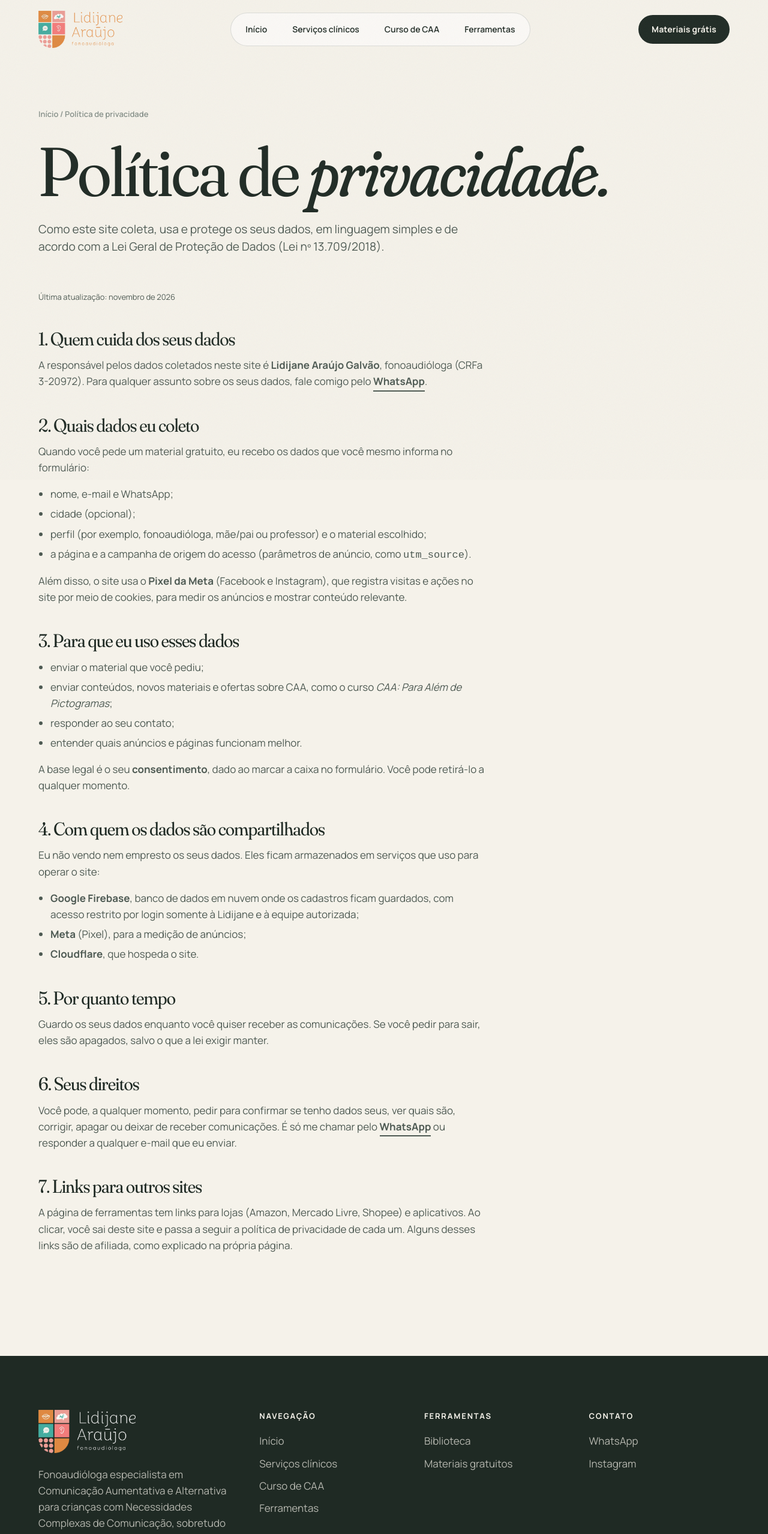
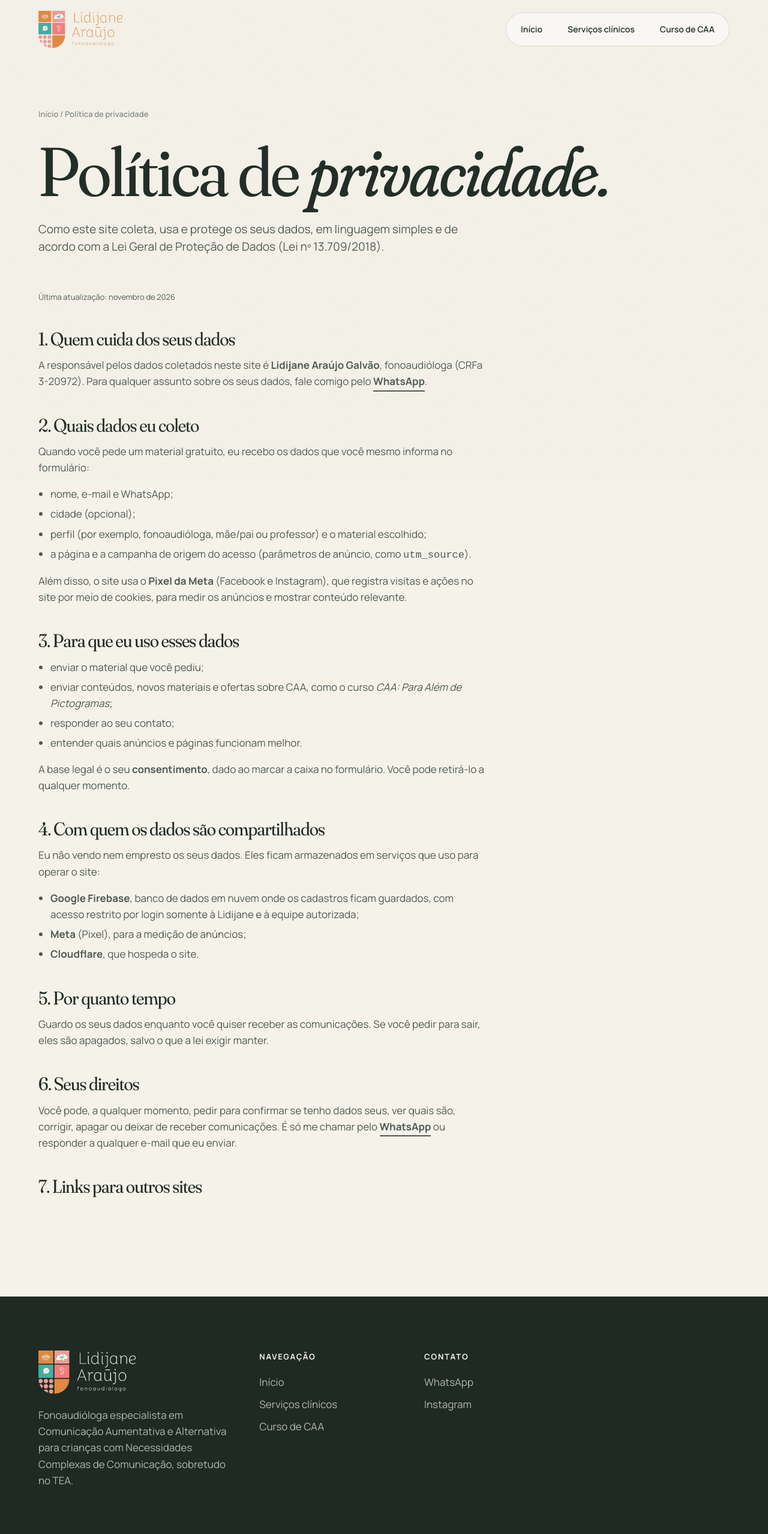
Before and after one commit to felipemassonp-source/Lidijane, a plain HTML site: page privacidade.html in a window 1280 px wide. Shown: the top 2558 px of the page at 60% size. Drawn offline with Linux system fonts and the light colour scheme.

Commit message:
chore: ocultar temporariamente a pagina de ferramentas
Links de navegacao, rodape e card da home comentados com o marcador
OCULTO-TEMP-FERRAMENTAS. /ferramentas redireciona (302) para a home e
recebe noindex ate os links de afiliada estarem configurados.
O arquivo ferramentas.html foi mantido intacto.

Co-Authored-By: Claude Opus 5.5 <noreply@anthropic.com>

```diff
--- a/privacidade.html
+++ b/privacidade.html
@@ -50,9 +50,9 @@
       <li><a href="index.html">Início</a></li>
       <li><a href="servicos.html">Serviços clínicos</a></li>
       <li><a href="curso.html">Curso de CAA</a></li>
-      <li><a href="ferramentas.html">Ferramentas</a></li>
+      <!-- OCULTO-TEMP-FERRAMENTAS: <li><a href="ferramentas.html">Ferramentas</a></li> -->
     </ul>
-    <a href="ferramentas.html#captura" class="btn nav__cta" data-magnetic>Materiais grátis</a>
+    <!-- OCULTO-TEMP-FERRAMENTAS: <a href="ferramentas.html#captura" class="btn nav__cta" data-magnetic>Materiais grátis</a> -->
     <button class="nav__burger" aria-label="Abrir menu" aria-expanded="false"><span></span><span></span></button>
   </header>
   <div class="mobile-menu">
@@ -60,10 +60,10 @@
       <li><a class="big" href="index.html">Início</a></li>
       <li><a class="big" href="servicos.html">Serviços <em>clínicos</em></a></li>
       <li><a class="big" href="curso.html">Curso <em>de CAA</em></a></li>
-      <li><a class="big" href="ferramentas.html">Ferramentas</a></li>
+      <!-- OCULTO-TEMP-FERRAMENTAS: <li><a class="big" href="ferramentas.html">Ferramentas</a></li> -->
     </ul>
     <div class="mobile-menu__foot">
-      <a href="ferramentas.html#captura" class="btn btn--coral">Receber materiais grátis</a>
+      <!-- OCULTO-TEMP-FERRAMENTAS: <a href="ferramentas.html#captura" class="btn btn--coral">Receber materiais grátis</a> -->
       <a href="https://instagram.com/lidijanearaujofono" target="_blank" rel="noopener" class="link-u" style="justify-self:center">@lidijanearaujofono</a>
     </div>
   </div>
@@ -119,7 +119,7 @@
           <p>Você pode, a qualquer momento, pedir para confirmar se tenho dados seus, ver quais são, corrigir, apagar ou deixar de receber comunicações. É só me chamar pelo <a href="#" data-wa="os meus dados pessoais (privacidade)" class="link-u">WhatsApp</a> ou responder a qualquer e-mail que eu enviar.</p>
 
           <h2>7. Links para outros sites</h2>
-          <p>A página de ferramentas tem links para lojas (Amazon, Mercado Livre, Shopee) e aplicativos. Ao clicar, você sai deste site e passa a seguir a política de privacidade de cada um. Alguns desses links são de afiliada, como explicado na própria página.</p>
+          <!-- OCULTO-TEMP-FERRAMENTAS: <p>A página de ferramentas tem links para lojas (Amazon, Mercado Livre, Shopee) e aplicativos. Ao clicar, você sai deste site e passa a seguir a política de privacidade de cada um. Alguns desses links são de afiliada, como explicado na própria página.</p> -->
         </article>
       </div>
     </section>
@@ -132,8 +132,8 @@
           <a href="index.html" class="brand"><img class="brand__logo" src="assets/img/logo-lidijane-branco.webp" loading="lazy" decoding="async" alt="Lidijane Araújo · Fonoaudióloga" width="1421" height="631"></a>
           <p style="margin-top:22px;max-width:34ch">Fonoaudióloga especialista em Comunicação Aumentativa e Alternativa para crianças com Necessidades Complexas de Comunicação, sobretudo no TEA.</p>
         </div>
-        <div><h3 class="footer__h">Navegação</h3><ul><li><a href="index.html">Início</a></li><li><a href="servicos.html">Serviços clínicos</a></li><li><a href="curso.html">Curso de CAA</a></li><li><a href="ferramentas.html">Ferramentas</a></li></ul></div>
-        <div><h3 class="footer__h">Ferramentas</h3><ul><li><a href="ferramentas.html#biblioteca">Biblioteca</a></li><li><a href="ferramentas.html#captura">Materiais gratuitos</a></li></ul></div>
+        <div><h3 class="footer__h">Navegação</h3><ul><li><a href="index.html">Início</a></li><li><a href="servicos.html">Serviços clínicos</a></li><li><a href="curso.html">Curso de CAA</a></li><!-- OCULTO-TEMP-FERRAMENTAS: <li><a href="ferramentas.html">Ferramentas</a></li> --></ul></div>
+        <!-- OCULTO-TEMP-FERRAMENTAS: <div><h3 class="footer__h">Ferramentas</h3><ul><li><a href="ferramentas.html#biblioteca">Biblioteca</a></li><li><a href="ferramentas.html#captura">Materiais gratuitos</a></li></ul></div> -->
         <div><h3 class="footer__h">Contato</h3><ul><li><a href="#" data-wa="a política de privacidade do site" class="btn-whatsapp">WhatsApp</a></li><li><a href="https://instagram.com/lidijanearaujofono" target="_blank" rel="noopener">Instagram</a></li></ul></div>
       </div>
       <div class="footer__big">Para além <em>de pictogramas.</em></div>
```
Also changed, not shown: curso.html (+3 -3 lines), index.html (+6 -4 lines), obrigado.html (+3 -3 lines), servicos.html (+3 -3 lines), 2 other files.
